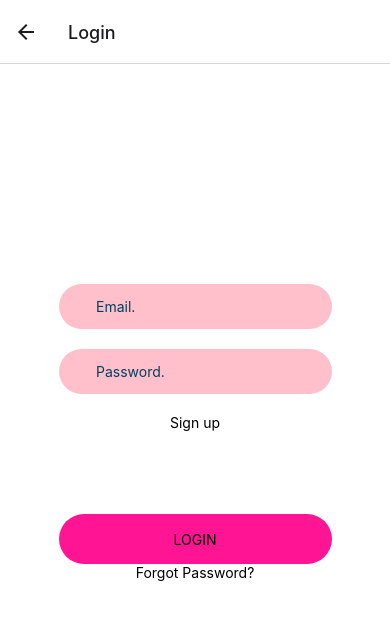
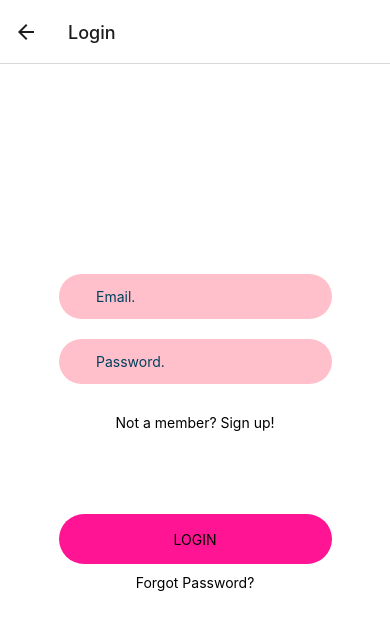
Before and after one commit to EDU-GUCCHI/Client, a React Native app: screen /Login in a window 390 px wide. Shown: the top 630 px of the page. Built offline with nearby package versions, Linux system fonts and the light colour scheme; what react-native-push-notification would draw is missing.

Commit message:
changed name on login_button style.

```diff
--- a/src/screens/Login.tsx
+++ b/src/screens/Login.tsx
@@ -32,13 +32,16 @@ function LoginScreen() {
           onChangeText={password => setPassword(password)}
         />
       </View>
+
+      {/* TODO: Add sign up link styling and change the style from forgot_button to sign_up_link */}
       <TouchableOpacity>
-        <Text style={styles.forgot_button}>Sign up</Text>
+        <Text style={styles.forgot_button}>Not a member? Sign up!</Text>
       </TouchableOpacity>
 
-      <TouchableOpacity style={styles.loginBtn}>
+      <TouchableOpacity style={styles.login_button}>
         <Text>LOGIN</Text>
       </TouchableOpacity>
+
       <TouchableOpacity>
         <Text style={styles.forgot_button}>Forgot Password?</Text>
       </TouchableOpacity>
--- a/src/styles/style.js
+++ b/src/styles/style.js
@@ -35,9 +35,10 @@ const styles = StyleSheet.create({
   forgot_button: {
     height: 30,
     marginBottom: 30,
+    marginTop: 10,
   },
 
-  loginBtn: {
+  login_button: {
     width: '70%',
     borderRadius: 25,
     height: 50,
```
